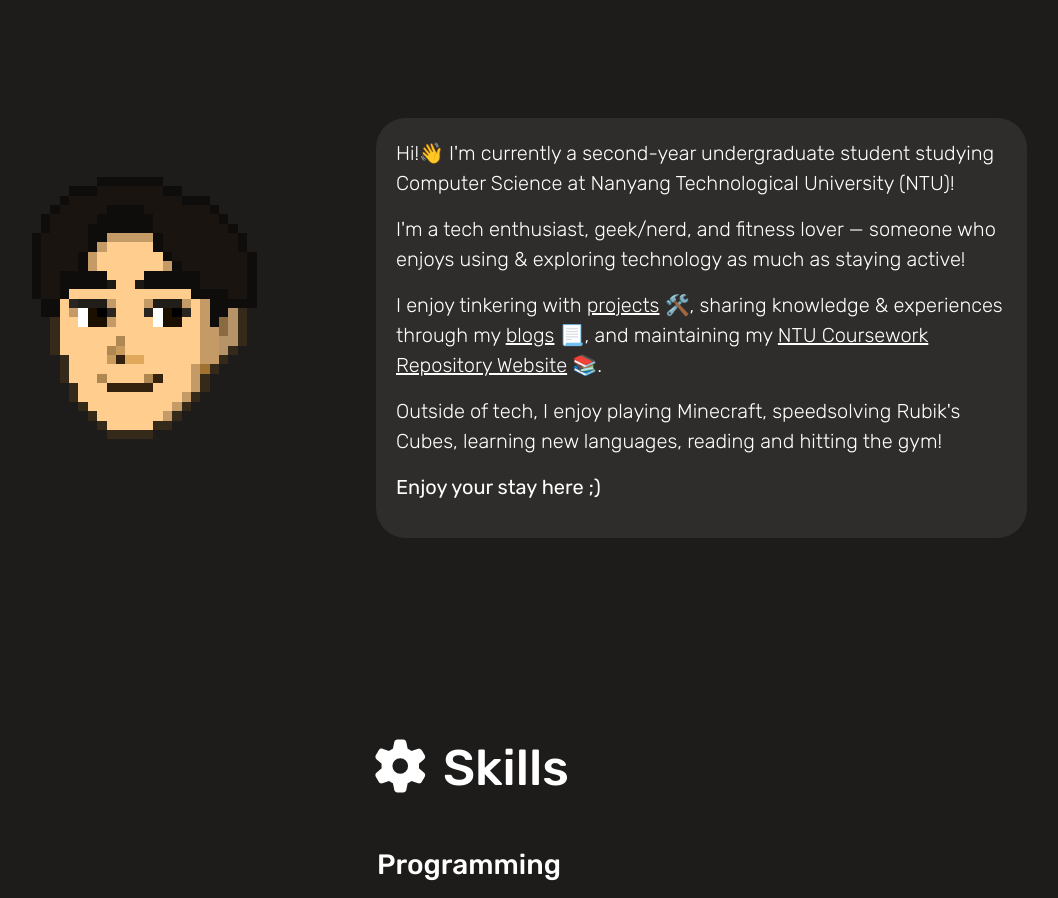
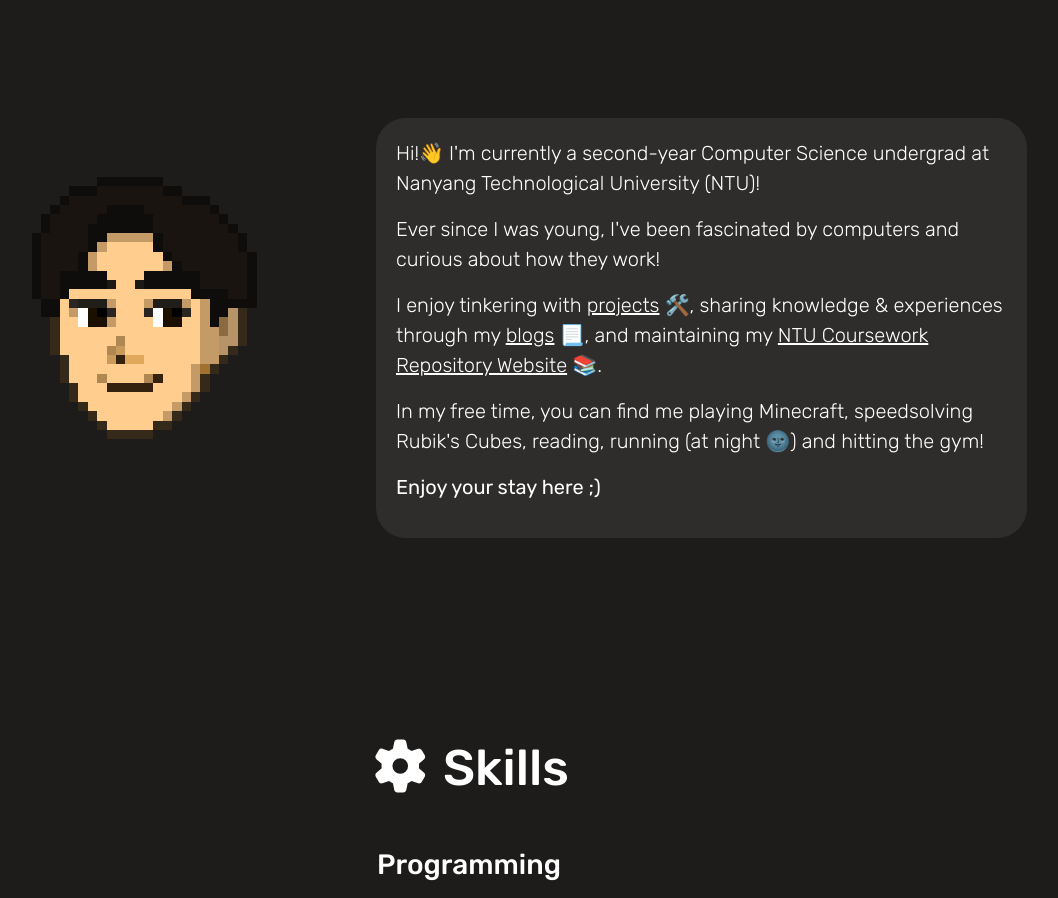
Before and after one commit to pixelhypercube/pixelhypercube.github.io, a React (Create React App) app: page / in a window 1280 px wide. Shown: the part 800-1698 px from the top of the page, without its empty margins (171-1229 px from the left). Built offline with nearby package versions, Linux system fonts and the light colour scheme.

Commit message:
updated resume and opening info (home)

```diff
--- a/src/Home.js
+++ b/src/Home.js
@@ -239,8 +239,8 @@ export default class Home extends React.Component {
             }}
             className="col-md-7 col-12"
             id="header-2">
-              <p style={{fontSize:"20px"}}>Hi!👋 I'm currently a second-year undergraduate student studying Computer Science at Nanyang Technological University (NTU)!</p>
-              <p style={{fontSize:"20px"}}>I'm a tech enthusiast, geek/nerd, and fitness lover — someone who enjoys using & exploring technology as much as staying active!</p>
+              <p style={{fontSize:"20px"}}>Hi!👋 I'm currently a second-year Computer Science undergrad at Nanyang Technological University (NTU)!</p>
+              <p style={{fontSize:"20px"}}>Ever since I was young, I've been fascinated by computers and curious about how they work!</p>
               <p style={{fontSize:"20px"}}>
                 I enjoy tinkering with <span id="side-proj-link" onClick={()=>{
                   document.getElementById("side-projects-container")
@@ -248,7 +248,7 @@ export default class Home extends React.Component {
                 }}>projects</span> 🛠️, sharing knowledge & experiences through my <Link to="/blogs">blogs</Link> 📃,
                   and maintaining my <a href="https://pixelhypercube.github.io/ntu">NTU Coursework Repository Website</a> 📚.
               </p>
-              <p style={{fontSize:"20px"}}>Outside of tech, I enjoy playing Minecraft, speedsolving Rubik's Cubes, learning new languages, reading and hitting the gym!</p>
+              <p style={{fontSize:"20px"}}>In my free time, you can find me playing Minecraft, speedsolving Rubik's Cubes, reading, running (at night 🌚) and hitting the gym!</p>
               <p style={{fontWeight:400,fontSize:"20px"}}>Enjoy your stay here ;)</p>
             </Container>
           </Container>
```
Also changed, not shown: 1 other file (tests, documents, lock files or other folders).
